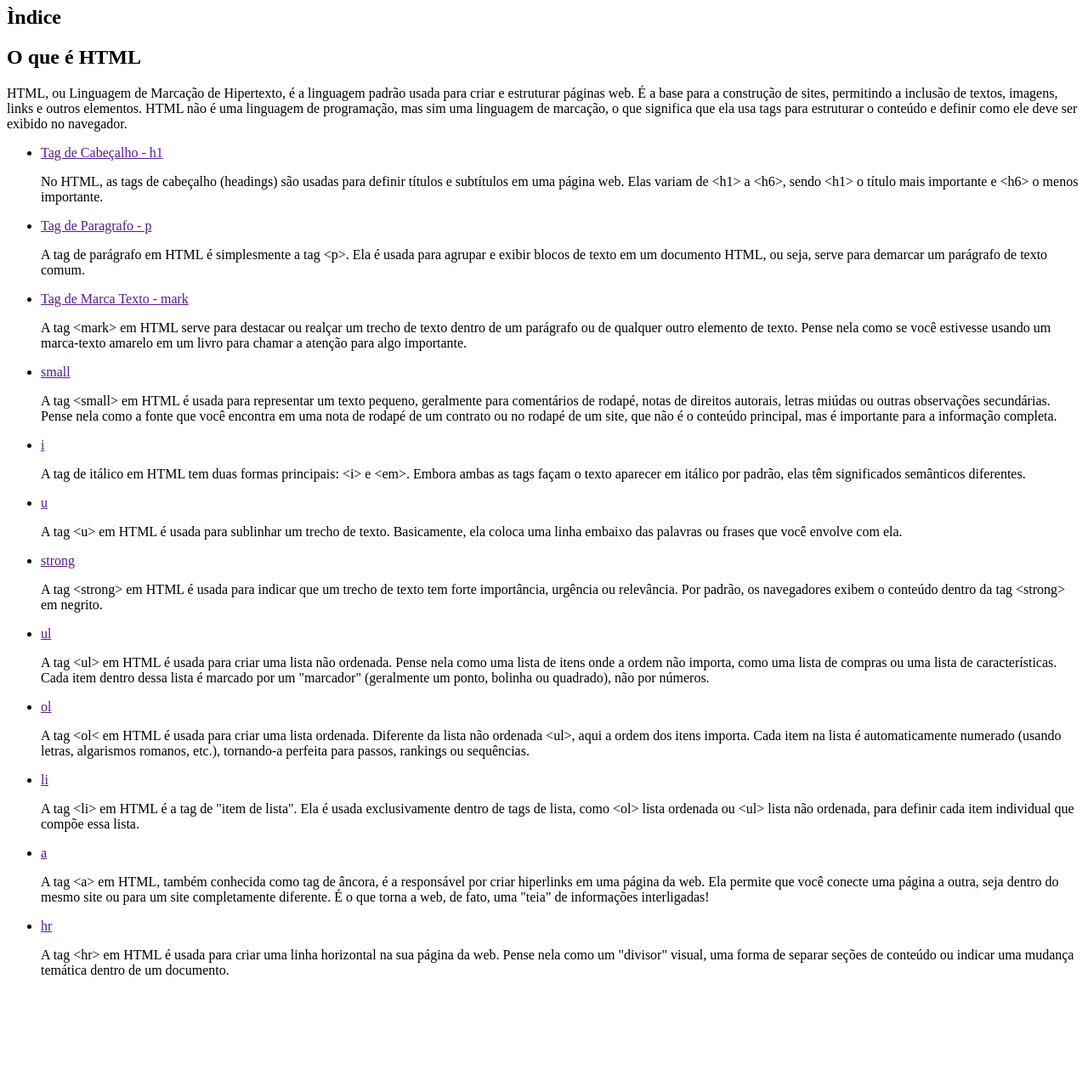
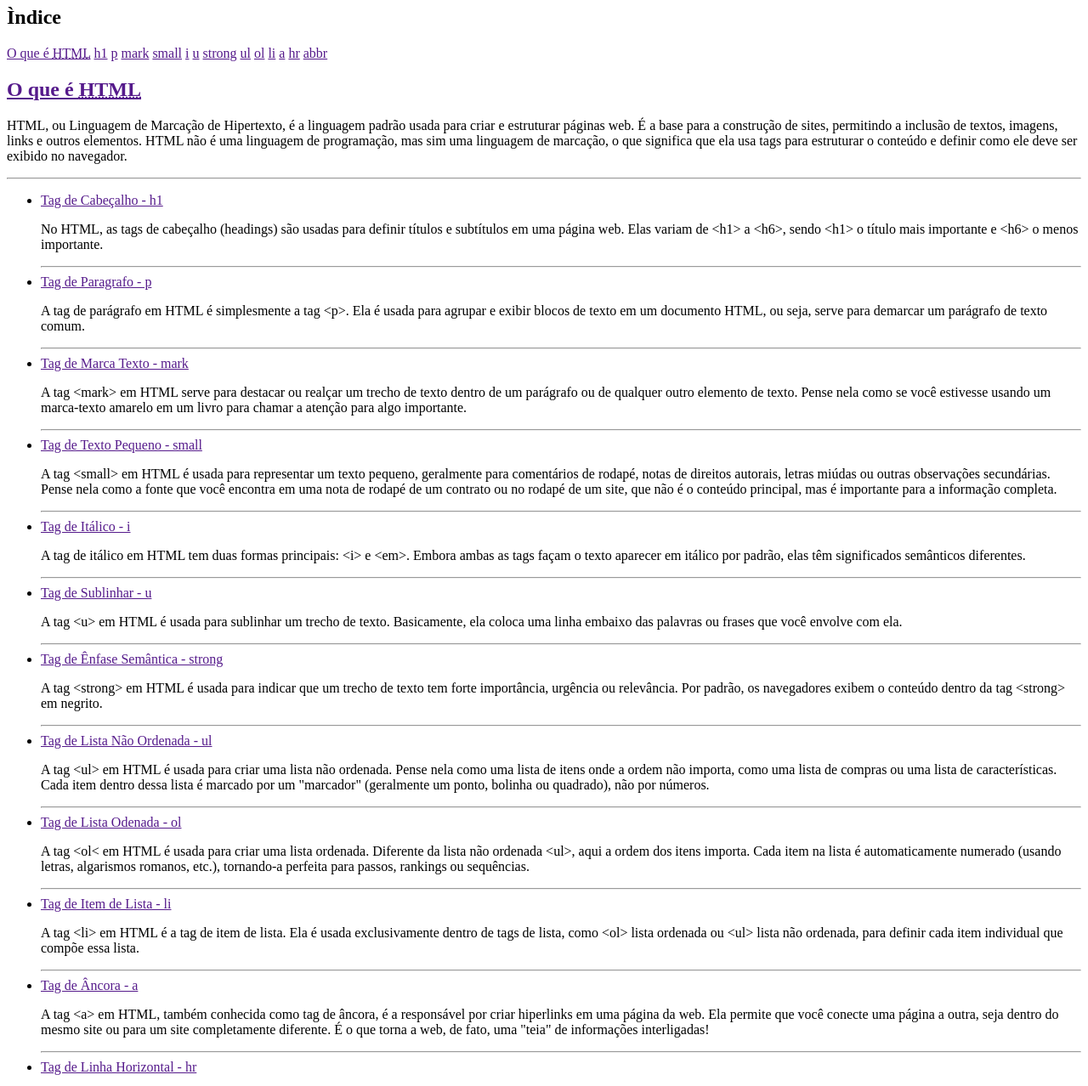
Before and after one commit to diegoviniciusza/Criar-Uma-P-gina-Web-Utilizando-as-Tags-Aprendidas, a plain HTML site: page index.html in a window 1280 px wide. Shown: the part 73-1351 px from the top of the page at 85% size. Before the commit the page ends 1240 px from the top, so only its background shows below. Drawn offline with Linux system fonts and the light colour scheme.

Commit message:
Update index.html
att do D DIO

```diff
--- a/index.html
+++ b/index.html
@@ -10,48 +10,67 @@
 
     <h2>Ìndice</h2>
 
-    <h2>O que é HTML</h2>
+    <nav>
+        <a href="">O que é <abbr title="HyperText Markup Linguage">HTML</abbr></a>
+        <a href="">h1</a>
+        <a href="">p</a>
+        <a href="">mark</a>
+        <a href="">small</a>
+        <a href="">i</a>
+        <a href="">u</a>
+        <a href="">strong</a>
+        <a href="">ul</a>
+        <a href="">ol</a>
+        <a href="">li</a>
+        <a href="">a</a>
+        <a href="">hr</a>
+        <a href="">abbr</a>
+    </nav>
 
-    <p>HTML, ou Linguagem de Marcação de Hipertexto, é a linguagem padrão usada para criar e estruturar páginas web. É a base para a construção de sites, permitindo a inclusão de textos, imagens, links e outros elementos.
-    HTML não é uma linguagem de programação, mas sim uma linguagem de marcação, o que significa que ela usa tags para estruturar o conteúdo e definir como ele deve ser exibido no navegador.
-    </p>
+    <h2><a href="">O que é <abbr title="HyperText Markup Linguage">HTML</abbr></a></h2>
+
+        <p>HTML, ou Linguagem de Marcação de Hipertexto, é a linguagem padrão usada para criar e estruturar páginas web. É a base para a construção de sites, permitindo a inclusão de textos, imagens, links e outros elementos. HTML não é uma linguagem de programação, mas sim uma linguagem de marcação, o que significa que ela usa tags para estruturar o conteúdo e definir como ele deve ser exibido no navegador.</p> <hr>
+
     <ul>
 
             <li><a href=""> Tag de Cabeçalho - h1</a></li>
-                <p>No HTML, as tags de cabeçalho (headings) são usadas para definir títulos e subtítulos em uma página web. Elas variam de &lt;h1&gt; a &lt;h6&gt;, sendo &lt;h1&gt; o título mais importante e &lt;h6&gt; o menos importante.</p>
+                <p>No HTML, as tags de cabeçalho (headings) são usadas para definir títulos e subtítulos em uma página web. Elas variam de &lt;h1&gt; a &lt;h6&gt;, sendo &lt;h1&gt; o título mais importante e &lt;h6&gt; o menos importante.</p> <hr>
 
             <li><a href="">Tag de Paragrafo - p</a></li>
-                <p>A tag de parágrafo em HTML é simplesmente a tag &lt;p&gt;. Ela é usada para agrupar e exibir blocos de texto em um documento HTML, ou seja, serve para demarcar um parágrafo de texto comum.</p>
+                <p>A tag de parágrafo em HTML é simplesmente a tag &lt;p&gt;. Ela é usada para agrupar e exibir blocos de texto em um documento HTML, ou seja, serve para demarcar um parágrafo de texto comum.</p> <hr>
 
             <li><a href="">Tag de Marca Texto - mark</a></li>
-                <p>A tag &lt;mark&gt; em HTML serve para destacar ou realçar um trecho de texto dentro de um parágrafo ou de qualquer outro elemento de texto. Pense nela como se você estivesse usando um marca-texto amarelo em um livro para chamar a atenção para algo importante.</p>
+                <p>A tag &lt;mark&gt; em HTML serve para destacar ou realçar um trecho de texto dentro de um parágrafo ou de qualquer outro elemento de texto. Pense nela como se você estivesse usando um marca-texto amarelo em um livro para chamar a atenção para algo importante.</p> <hr>
 
-            <li><a href="">small</a></li>
-                <p>A tag &lt;small&gt; em HTML é usada para representar um texto pequeno, geralmente para comentários de rodapé, notas de direitos autorais, letras miúdas ou outras observações secundárias. Pense nela como a fonte que você encontra em uma nota de rodapé de um contrato ou no rodapé de um site, que não é o conteúdo principal, mas é importante para a informação completa.</p>
+            <li><a href="">Tag de Texto Pequeno - small</a></li>
+                <p>A tag &lt;small&gt; em HTML é usada para representar um texto pequeno, geralmente para comentários de rodapé, notas de direitos autorais, letras miúdas ou outras observações secundárias. Pense nela como a fonte que você encontra em uma nota de rodapé de um contrato ou no rodapé de um site, que não é o conteúdo principal, mas é importante para a informação completa.</p> <hr>
 
-            <li><a href="">i</a></li>
-                <p>A tag de itálico em HTML tem duas formas principais: &lt;i&gt; e &lt;em&gt;. Embora ambas as tags façam o texto aparecer em itálico por padrão, elas têm significados semânticos diferentes.</p>
+            <li><a href="">Tag de Itálico - i</a></li>
+                <p>A tag de itálico em HTML tem duas formas principais: &lt;i&gt; e &lt;em&gt;. Embora ambas as tags façam o texto aparecer em itálico por padrão, elas têm significados semânticos diferentes.</p> <hr>
 
-            <li><a href="">u</a></li>
-                <p>A tag &lt;u&gt; em HTML é usada para sublinhar um trecho de texto. Basicamente, ela coloca uma linha embaixo das palavras ou frases que você envolve com ela.</p>
+            <li><a href="">Tag de Sublinhar - u</a></li>
+                <p>A tag &lt;u&gt; em HTML é usada para sublinhar um trecho de texto. Basicamente, ela coloca uma linha embaixo das palavras ou frases que você envolve com ela.</p> <hr>
 
-            <li><a href="">strong</a></li>
-                <p>A tag &lt;strong&gt; em HTML é usada para indicar que um trecho de texto tem forte importância, urgência ou relevância. Por padrão, os navegadores exibem o conteúdo dentro da tag &lt;strong&gt; em negrito.</p>
+            <li><a href="">Tag de Ênfase Semântica - strong</a></li>
+                <p>A tag &lt;strong&gt; em HTML é usada para indicar que um trecho de texto tem forte importância, urgência ou relevância. Por padrão, os navegadores exibem o conteúdo dentro da tag &lt;strong&gt; em negrito.</p> <hr>
 
-            <li><a href="">ul</a></li>
-                <p>A tag &lt;ul&gt; em HTML é usada para criar uma lista não ordenada. Pense nela como uma lista de itens onde a ordem não importa, como uma lista de compras ou uma lista de características. Cada item dentro dessa lista é marcado por um "marcador" (geralmente um ponto, bolinha ou quadrado), não por números.</p>
+            <li><a href="">Tag de Lista Não Ordenada - ul</a></li>
+                <p>A tag &lt;ul&gt; em HTML é usada para criar uma lista não ordenada. Pense nela como uma lista de itens onde a ordem não importa, como uma lista de compras ou uma lista de características. Cada item dentro dessa lista é marcado por um "marcador" (geralmente um ponto, bolinha ou quadrado), não por números.</p> <hr>
 
-            <li><a href="">ol</a></li>
-                <p>A tag &lt;ol&lt; em HTML é usada para criar uma lista ordenada. Diferente da lista não ordenada &lt;ul&gt;, aqui a ordem dos itens importa. Cada item na lista é automaticamente numerado (usando letras, algarismos romanos, etc.), tornando-a perfeita para passos, rankings ou sequências.</p>
+            <li><a href=""> Tag de Lista Odenada - ol</a></li>
+                <p>A tag &lt;ol&lt; em HTML é usada para criar uma lista ordenada. Diferente da lista não ordenada &lt;ul&gt;, aqui a ordem dos itens importa. Cada item na lista é automaticamente numerado (usando letras, algarismos romanos, etc.), tornando-a perfeita para passos, rankings ou sequências.</p> <hr>
 
-            <li><a href="">li</a></li>
-                <p>A tag &lt;li&gt; em HTML é a tag de "item de lista". Ela é usada exclusivamente dentro de tags de lista, como &lt;ol&gt; lista ordenada ou &lt;ul&gt; lista não ordenada, para definir cada item individual que compõe essa lista.</p>
+            <li><a href="">Tag de Item de Lista - li</a></li>
+                <p>A tag &lt;li&gt; em HTML é a tag de item de lista. Ela é usada exclusivamente dentro de tags de lista, como &lt;ol&gt; lista ordenada ou &lt;ul&gt; lista não ordenada, para definir cada item individual que compõe essa lista.</p> <hr>
 
-            <li><a href="">a</a></li>
-                <p>A tag &lt;a&gt; em HTML, também conhecida como tag de âncora, é a responsável por criar hiperlinks em uma página da web. Ela permite que você conecte uma página a outra, seja dentro do mesmo site ou para um site completamente diferente. É o que torna a web, de fato, uma "teia" de informações interligadas!</p>
+            <li><a href="">Tag de Âncora - a</a></li>
+                <p>A tag &lt;a&gt; em HTML, também conhecida como tag de âncora, é a responsável por criar hiperlinks em uma página da web. Ela permite que você conecte uma página a outra, seja dentro do mesmo site ou para um site completamente diferente. É o que torna a web, de fato, uma "teia" de informações interligadas!</p> <hr>
 
-            <li><a href="">hr</a></li>
-                <p>A tag &lt;hr&gt; em HTML é usada para criar uma linha horizontal na sua página da web. Pense nela como um "divisor" visual, uma forma de separar seções de conteúdo ou indicar uma mudança temática dentro de um documento.</p>
+            <li><a href="">Tag de Linha Horizontal - hr</a></li>
+                <p>A tag &lt;hr&gt; em HTML é usada para criar uma linha horizontal na sua página da web. Pense nela como um "divisor" visual, uma forma de separar seções de conteúdo ou indicar uma mudança temática dentro de um documento.</p> <hr>
+
+            <li><a href="">Tag de Abreviação - abbr</a></li>
+                <p>A tag &lt;abbr&gt; em HTML é usada para indicar que um texto é uma abreviação ou um acrônimo. Sua principal função é fornecer informações adicionais (o significado completo) sobre essa abreviação, geralmente quando o usuário passa o mouse sobre ela.</p>
     </ul>
 </body>
 </html>
```
